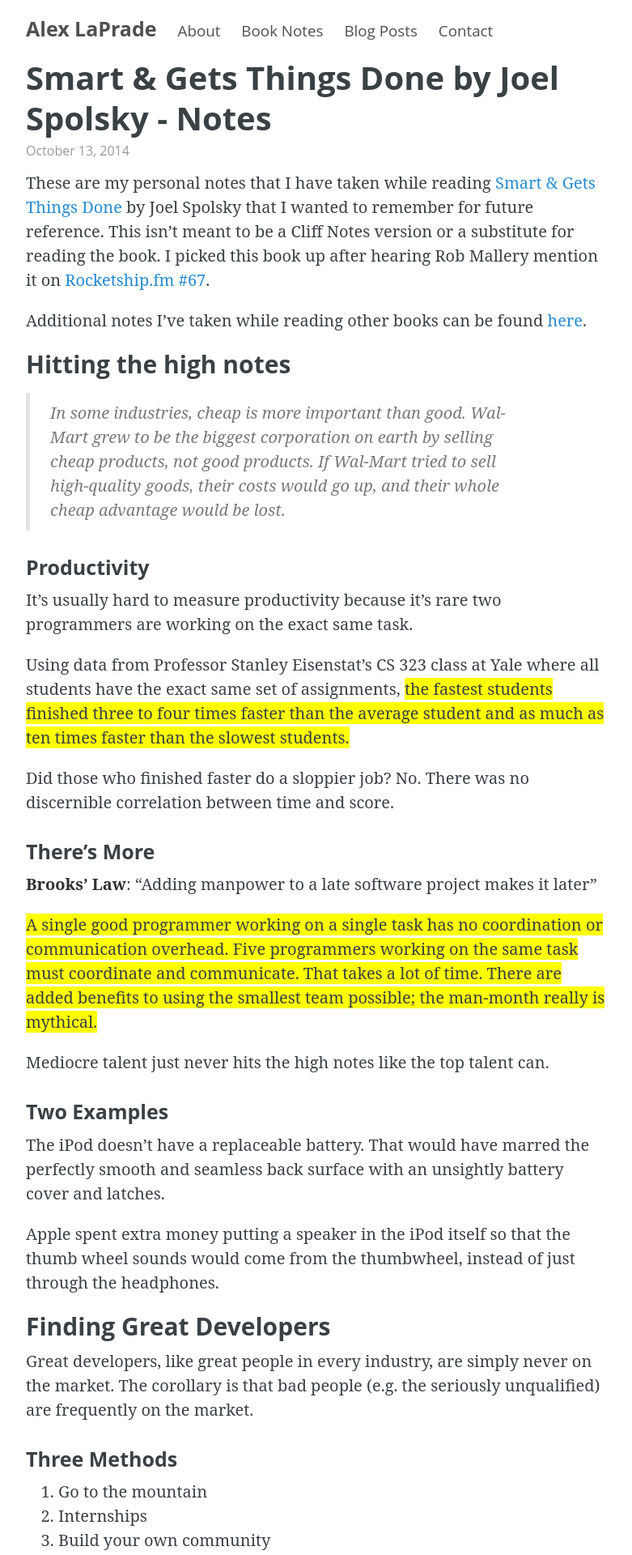
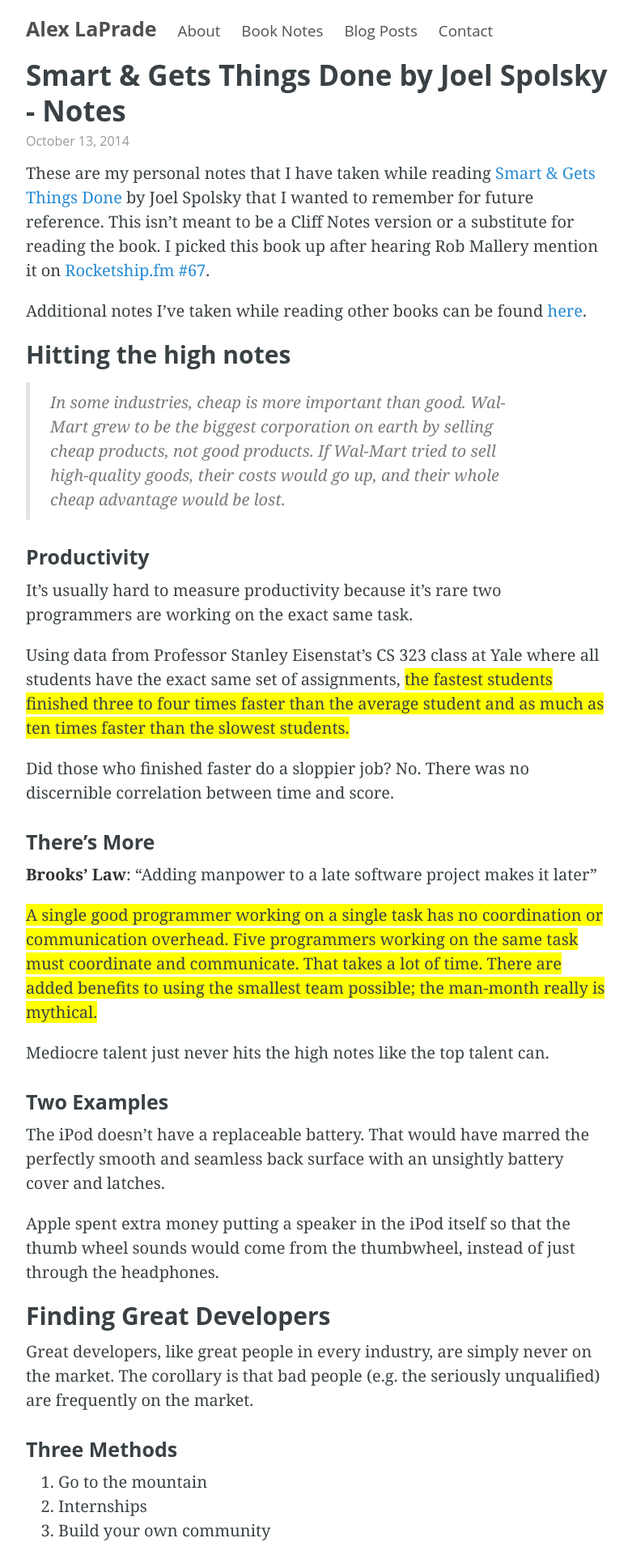
Before and after one commit to laprade/laprade.github.io, a Jekyll site: the page built from _posts/2014-10-13-smart-gets-things-done.md, in a window 1280 px wide. Shown: the top 1920 px of the page at 81% size, without its empty margins (248-1029 px from the left). Built offline with Jekyll 4.4.1, drawn with Linux system fonts in a browser that asks for light colours.

```diff
--- a/_posts/2014-10-13-smart-gets-things-done.md
+++ b/_posts/2014-10-13-smart-gets-things-done.md
@@ -10,6 +10,8 @@ Additional notes I've taken while reading other books can be found [here](http:/
 ## Hitting the high notes
 
 > In some industries, cheap is more important than good.  Wal-Mart grew to be the biggest corporation on earth by selling cheap products, not good products.  If Wal-Mart tried to sell high-quality goods, their costs would go up, and their whole cheap advantage would be lost.
+
+<!-- more -->
 
 ### Productivity
 
--- a/public/css/poole.css
+++ b/public/css/poole.css
@@ -43,7 +43,8 @@ html {
 }
 
 body {
-  font-family: 'Noto Serif', serif;
+  /* font-family: 'Noto Serif', serif; */
+  font-family: freight-text-pro, Georgia, Cambria, 'Times New Roman', Times, serif;
   color: #3a4145;
   background-color: #fff;
   -webkit-text-size-adjust: 100%;
@@ -90,7 +91,7 @@ h1, h2, h3, h4, h5, h6 {
   text-rendering: optimizeLegibility;
 }
 h1 {
-  font-size: 2rem;
+  font-size: 1.75rem;
 }
 h2 {
   margin-top: 1rem;
@@ -151,9 +152,10 @@ abbr[title] {
 
 /* Code */
 /* code,
-# pre {
-#  font-family: Menlo, Monaco, "Courier New", monospace;
-} */
+ pre {
+  font-family: Menlo, Monaco, "Courier New", monospace;
+} Original Pool Code Commented Out */
+
 code {
   /* padding: .25em .5em; */
   /* font-size: 85%; Original Pool Code Commented Out*/
@@ -342,6 +344,7 @@ tbody tr:nth-child(odd) th {
 .post-title,
 .post-title a {
   color: #3a4145;
+  font-size: 1.75rem;
 }
 .page-title,
 .post-title {
```
Also changed, not shown: index.html (+9 -1 lines).
